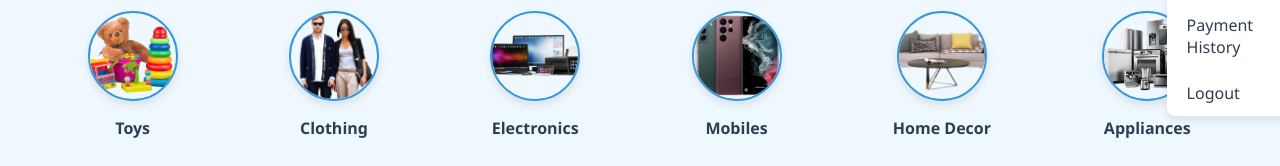
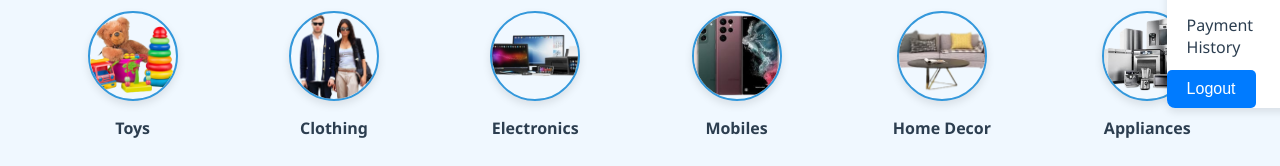
Before and after one commit to Pranluis/Ecom-Website-React-Intreface, a React (Vite) app: page /dashboard in a window 1280 px wide. Both pictures are taken after a click on the element "Account". Shown: the part 177-343 px from the top of the page. Built offline with nearby package versions, Linux system fonts and the light colour scheme.

Commit message:
Logout button added with function

```diff
--- a/src/App.jsx
+++ b/src/App.jsx
@@ -38,6 +38,8 @@ function App() {
                     <Route path="/card" element={<Card />} />
                     <Route path="/order-details" element={<OrderDetailsPage />} />
 
+
+
                 </Routes>
             </Router>
         </div>
--- a/src/components/Logout/Logout.jsx
+++ b/src/components/Logout/Logout.jsx
@@ -7,11 +7,33 @@ const Logout = () => {
   const handleLogout = () => {
     localStorage.removeItem('token');
     localStorage.removeItem('userId');
-    navigate('/dashboard');
+    navigate('/');
+  };
+
+  const buttonStyle = {
+    padding: '10px 20px',
+    backgroundColor: '#007BFF',
+    color: 'white',
+    border: 'none',
+    borderRadius: '5px',
+    cursor: 'pointer',
+    fontSize: '16px',
+    transition: 'background-color 0.3s ease',
+  };
+
+  const hoverStyle = {
+    backgroundColor: '#0056b3',
   };
 
   return (
-    <button onClick={handleLogout}>Logout</button>
+    <button
+      style={buttonStyle}
+      onMouseOver={(e) => e.target.style.backgroundColor = hoverStyle.backgroundColor}
+      onMouseOut={(e) => e.target.style.backgroundColor = buttonStyle.backgroundColor}
+      onClick={handleLogout}
+    >
+      Logout
+    </button>
   );
 };
 
--- a/src/components/Navbar/Navbar.jsx
+++ b/src/components/Navbar/Navbar.jsx
@@ -2,6 +2,7 @@ import React, { useState, useEffect } from 'react';
 import { Link } from 'react-router-dom';
 import { FaShoppingCart, FaUser, FaHome, FaSearch } from "react-icons/fa";
 import axios from 'axios';
+import Logout from '../Logout/Logout';
 
 const Dashboard = () => {
   const [searchTerm, setSearchTerm] = useState('');
@@ -254,14 +255,7 @@ const Dashboard = () => {
                 Payment History
               </Link>
 
-              <Link
-                to="/logout"
-                style={dropdownItemStyle}
-                onMouseOver={(e) => Object.assign(e.currentTarget.style, dropdownItemHoverStyle)}
-                onMouseOut={(e) => Object.assign(e.currentTarget.style, dropdownItemStyle)}
-              >
-                Logout
-              </Link>
+              <Logout />
             </div>
           </li>
         </ul>
```
